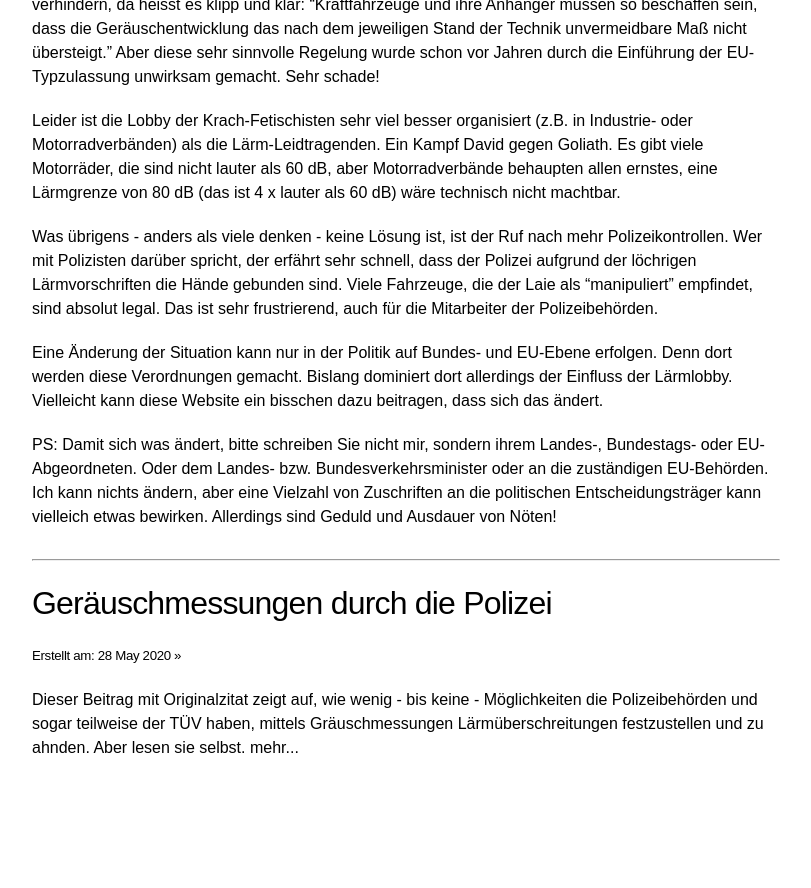
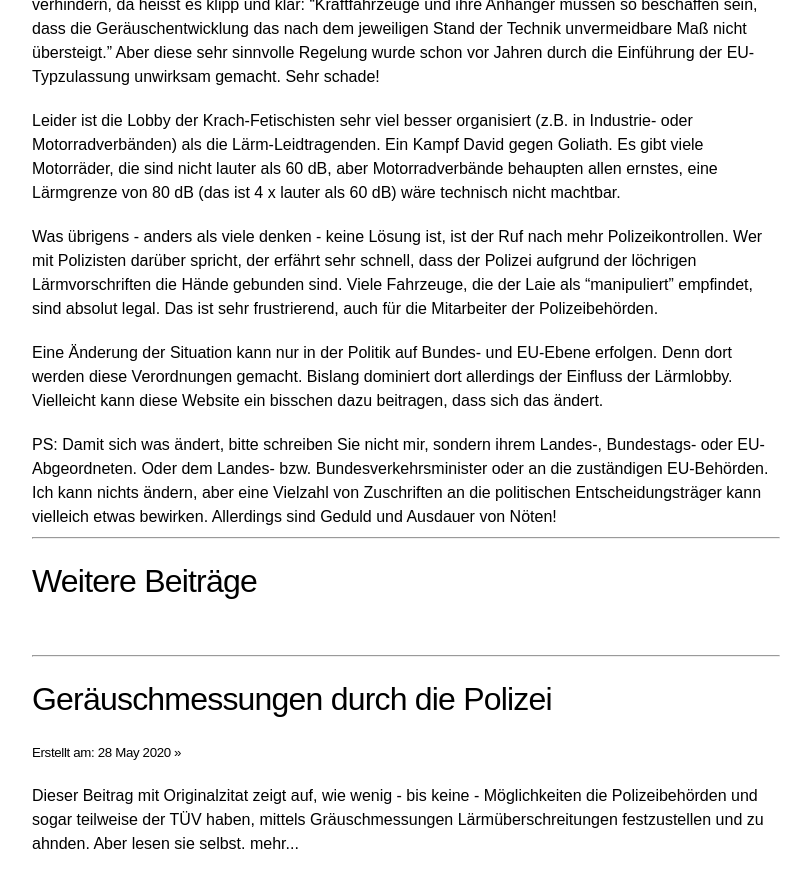
Before and after one commit to rettet-die-stille/rettet-die-stille.github.io, a Jekyll site: the page built from index.md, in a window 1280 px wide and 900 px high, scrolled down 1399 px. Shown: the top 888 px of the window, without its empty margins (22-833 px from the left). Built offline with Jekyll 4.4.1, drawn with Linux system fonts in a browser that asks for light colours; our own code applies the rules of GitHub Pages for plain Markdown files; before the commit the page ends 2203 px from its top, so only the background shows below that.

Commit message:
Update home.html

```diff
--- a/_layouts/home.html
+++ b/_layouts/home.html
@@ -6,7 +6,10 @@ layout: defaultmodern
   <h1>Willkommen bei Rettet die Stille!</h1>
   <h5>Erstellt am: 28.5.2020</h5>
   {{ content }}
+  <hr>
+  <h1>Weitere Beiträge</1>
 </div>
+
 {% for post in site.posts %}
     <div class="card">
       <hr>
```
